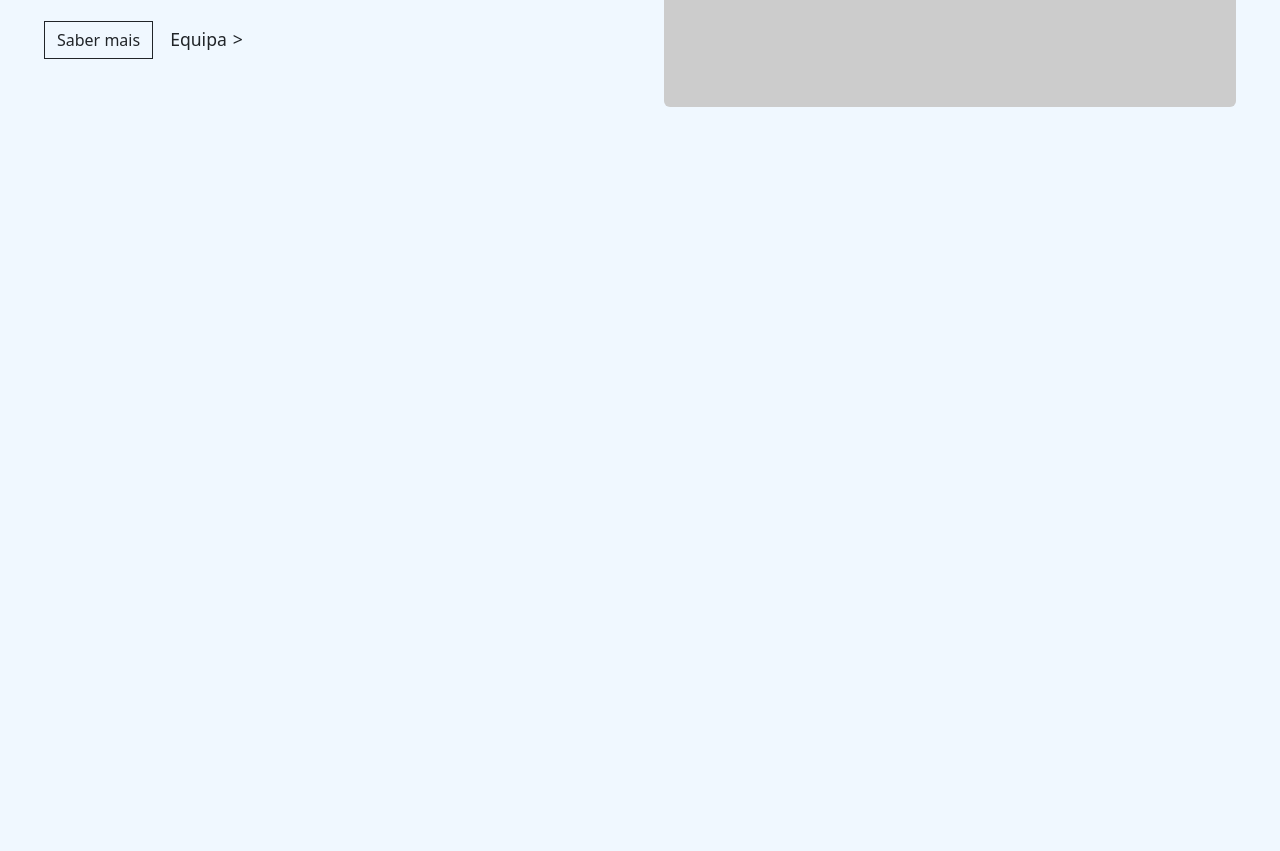
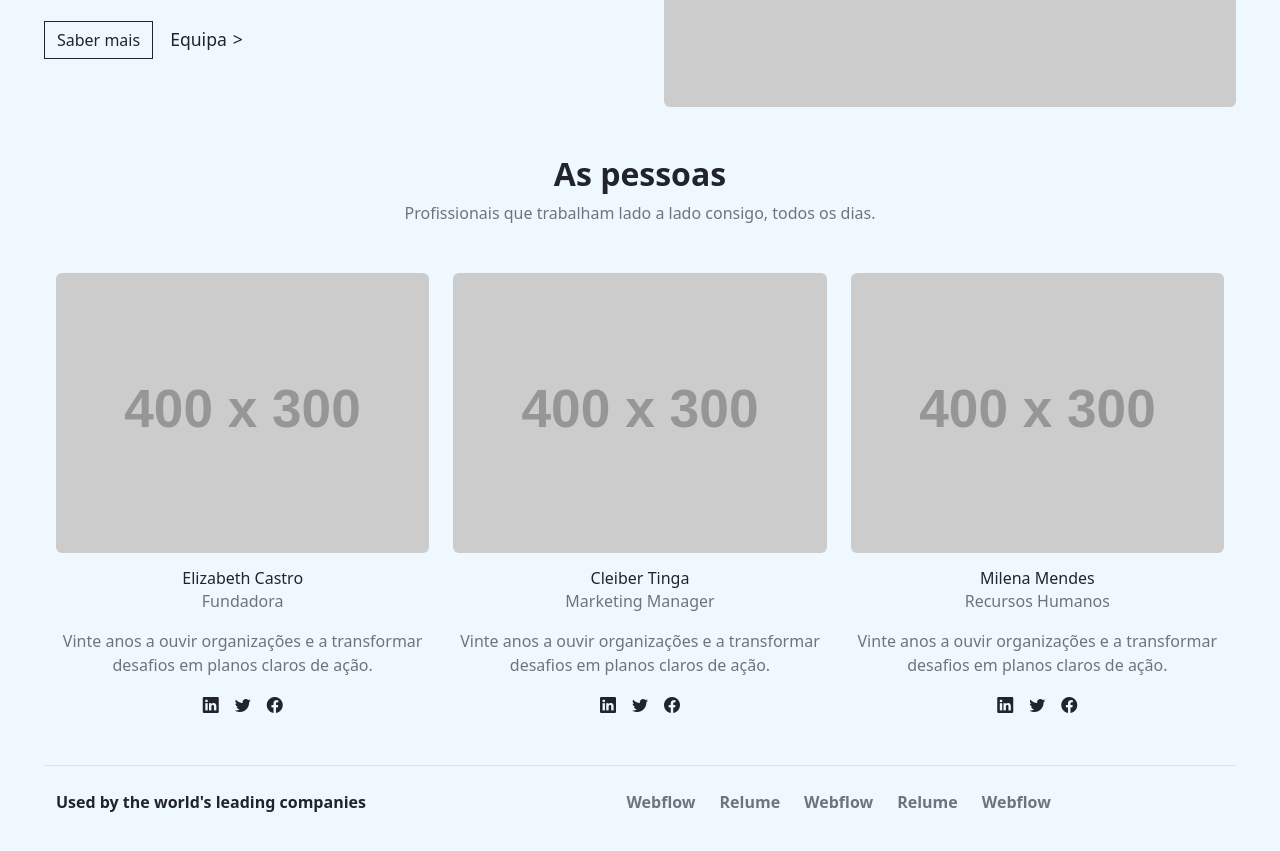
Before and after one commit to OSDesign-Labs/castrosConsulting_26_BW, a plain HTML site: page index.html in a window 1280 px wide. Shown: the part 513-1364 px from the top of the page. Before the commit the page ends 800 px from the top, so only its background shows below. Drawn offline with nearby package versions, Linux system fonts and the light colour scheme; placeholder pictures from the web are drawn by us.

Commit message:
feat: Add 'As pessoas' section and partner strip

```diff
--- a/index.html
+++ b/index.html
@@ -12,6 +12,8 @@
     <link href="https://cdn.jsdelivr.net/npm/bootstrap@5.3.3/dist/css/bootstrap.min.css" rel="stylesheet">
     <!-- AOS CDN Link -->
     <link href="https://unpkg.com/aos@2.3.1/dist/aos.css" rel="stylesheet">
+    <!-- Bootstrap Icons CDN Link -->
+    <link rel="stylesheet" href="https://cdn.jsdelivr.net/npm/bootstrap-icons@1.11.3/font/bootstrap-icons.min.css">
 </head>
 
 <body>
@@ -69,6 +71,67 @@
             </div>
 
             <!-- OUR TEAM SECTION -->
+            <div class="container-fluid py-5">
+                <div class="text-center mb-5">
+                    <h2 class="fw-bold">As pessoas</h2>
+                    <p class="text-secondary">
+                        Profissionais que trabalham lado a lado consigo, todos os dias.
+                    </p>
+                </div>
+                <div class="row g-4 justify-content-center">
+                    <div class="col-md-4 text-center">
+                        <img src="https://placehold.co/400x300" class="img-fluid rounded mb-3" alt="">
+                        <h3 class="h6 mb-0">Elizabeth Castro</h3>
+                        <p class="small text-secondary">Fundadora</p>
+                        <p class="small text-secondary">
+                            Vinte anos a ouvir organizações e a transformar desafios em planos claros de ação.
+                        </p>
+                        <div class="d-flex justify-content-center gap-3 mt-2">
+                            <a href="#" class="text-dark"><i class="bi bi-linkedin"></i></a>
+                            <a href="#" class="text-dark"><i class="bi bi-twitter"></i></a>
+                            <a href="#" class="text-dark"><i class="bi bi-facebook"></i></a>
+                        </div>
+                    </div>
+                    <div class="col-md-4 text-center">
+                        <img src="https://placehold.co/400x300" class="img-fluid rounded mb-3" alt="">
+                        <h3 class="h6 mb-0">Cleiber Tinga</h3>
+                        <p class="small text-secondary">Marketing Manager</p>
+                        <p class="small text-secondary">
+                            Vinte anos a ouvir organizações e a transformar desafios em planos claros de ação.
+                        </p>
+                        <div class="d-flex justify-content-center gap-3 mt-2">
+                            <a href="#" class="text-dark"><i class="bi bi-linkedin"></i></a>
+                            <a href="#" class="text-dark"><i class="bi bi-twitter"></i></a>
+                            <a href="#" class="text-dark"><i class="bi bi-facebook"></i></a>
+                        </div>
+                    </div>
+                    <div class="col-md-4 text-center">
+                        <img src="https://placehold.co/400x300" class="img-fluid rounded mb-3" alt="">
+                        <h3 class="h6 mb-0">Milena Mendes</h3>
+                        <p class="small text-secondary">Recursos Humanos</p>
+                        <p class="small text-secondary">
+                            Vinte anos a ouvir organizações e a transformar desafios em planos claros de ação.
+                        </p>
+                        <div class="d-flex justify-content-center gap-3 mt-2">
+                            <a href="#" class="text-dark"><i class="bi bi-linkedin"></i></a>
+                            <a href="#" class="text-dark"><i class="bi bi-twitter"></i></a>
+                            <a href="#" class="text-dark"><i class="bi bi-facebook"></i></a>
+                        </div>
+                    </div>
+                </div>
+                <div class="row align-items-center mt-5 pt-4 border-top">
+                    <div class="col-md-4 mb-3 mb-md-0">
+                        <p class="fw-bold mb-0">Used by the world's leading companies</p>
+                    </div>
+                    <div class="col-md-8 d-flex flex-wrap gap-4 justify-content-center">
+                        <span class="text-secondary fw-bold">Webflow</span>
+                        <span class="text-secondary fw-bold">Relume</span>
+                        <span class="text-secondary fw-bold">Webflow</span>
+                        <span class="text-secondary fw-bold">Relume</span>
+                        <span class="text-secondary fw-bold">Webflow</span>
+                    </div>
+                </div>
+            </div>
         </div>
     </section>
 
```
